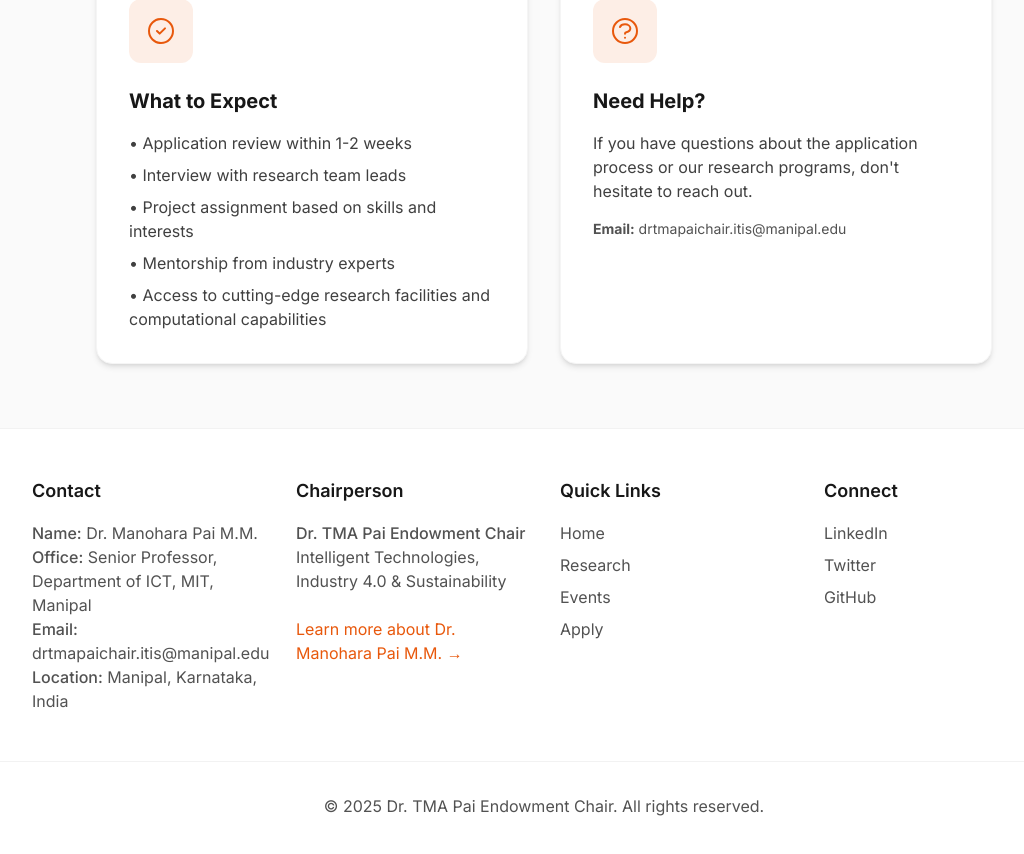
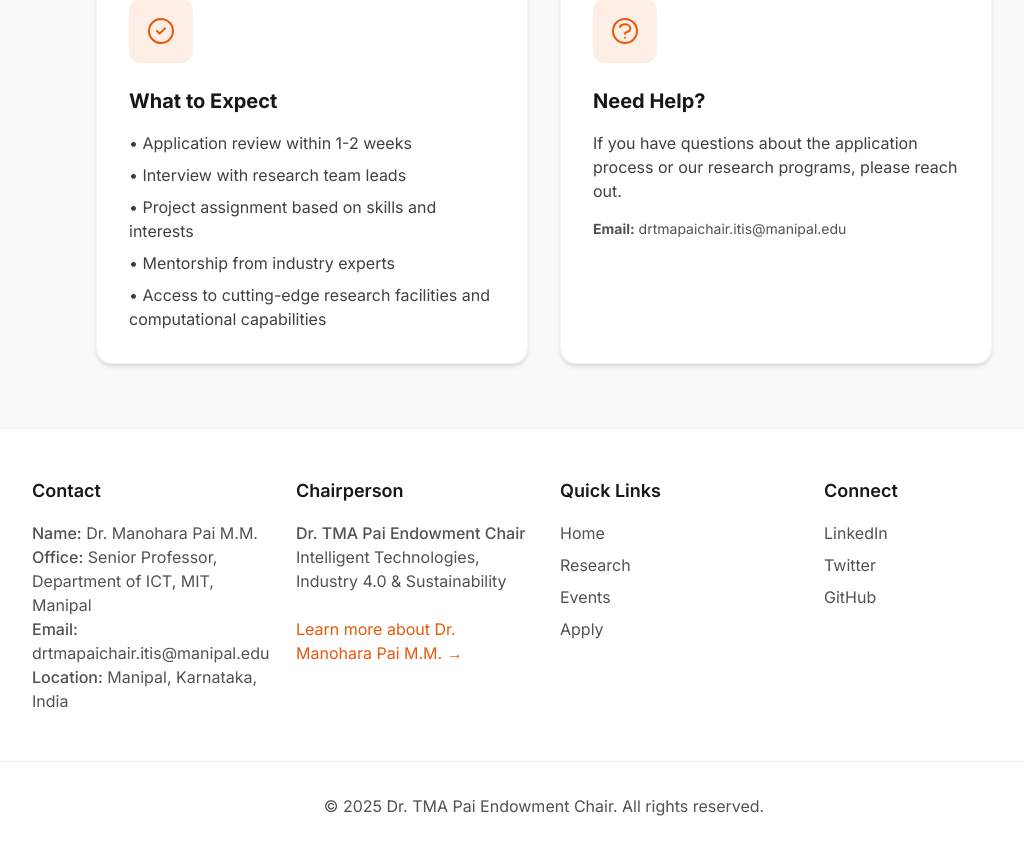
Before and after one commit to DrTMAPaiEndowmentChair-ITIS/website, a Next.js app: page /apply in a window 1280 px wide. Shown: the part 1599-2453 px from the top of the page, without its empty margins (96-1120 px from the left). Built offline with nearby package versions, Linux system fonts and the light colour scheme.

Commit message:
Updated content suite

```diff
--- a/src/app/apply/page.tsx
+++ b/src/app/apply/page.tsx
@@ -140,7 +140,7 @@ export default function ApplyPage() {
                 </h3>
                 <p className="text-neutral-700 mb-4">
                   If you have questions about the application process or our
-                  research programs, don't hesitate to reach out.
+                  research programs, please reach out.
                 </p>
                 <div className="text-sm text-neutral-600">
                   <p className="mb-2">
```
